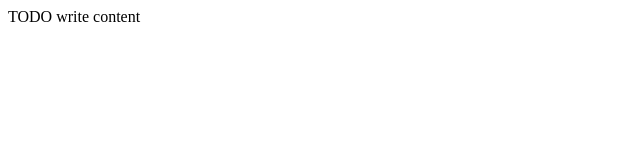
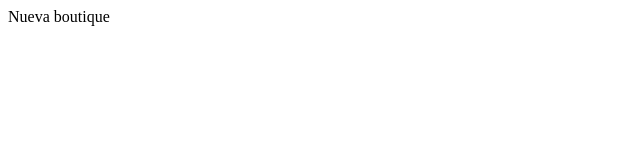
Before and after one commit to rafaelpedrazalopez/javadev, a plain HTML site: page WebApplication1/web/index.html in a window 1280 px wide. Shown: the full height of the page, 0-640 px from the left. Drawn offline with Linux system fonts and the light colour scheme.

Commit message:
Creación inicial de proyecto

```diff
--- a/WebApplication1/web/index.html
+++ b/WebApplication1/web/index.html
@@ -6,11 +6,11 @@
 -->
 <html>
     <head>
-        <title>TODO supply a title</title>
+        <title>Boutique</title>
         <meta charset="UTF-8">
         <meta name="viewport" content="width=device-width, initial-scale=1.0">
     </head>
     <body>
-        <div>TODO write content</div>
+        <div>Nueva boutique</div>
     </body>
 </html>
```
